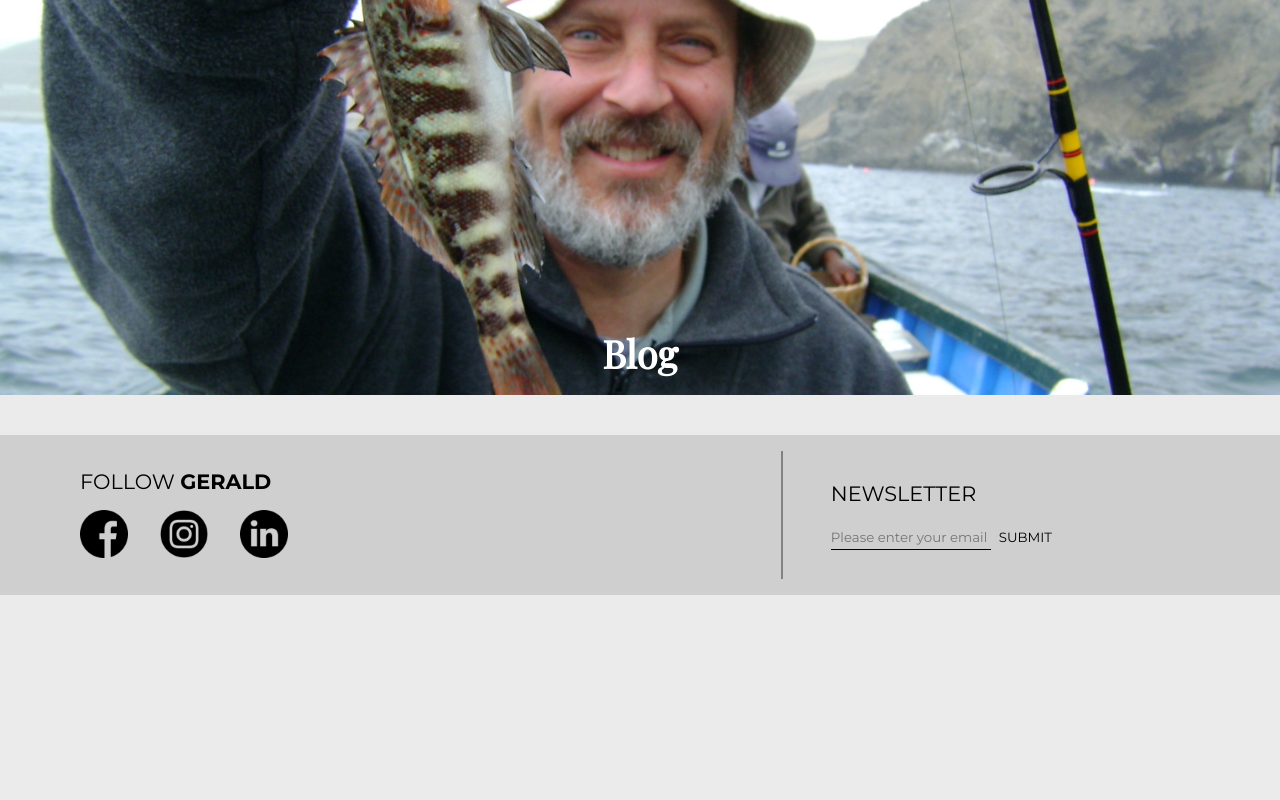
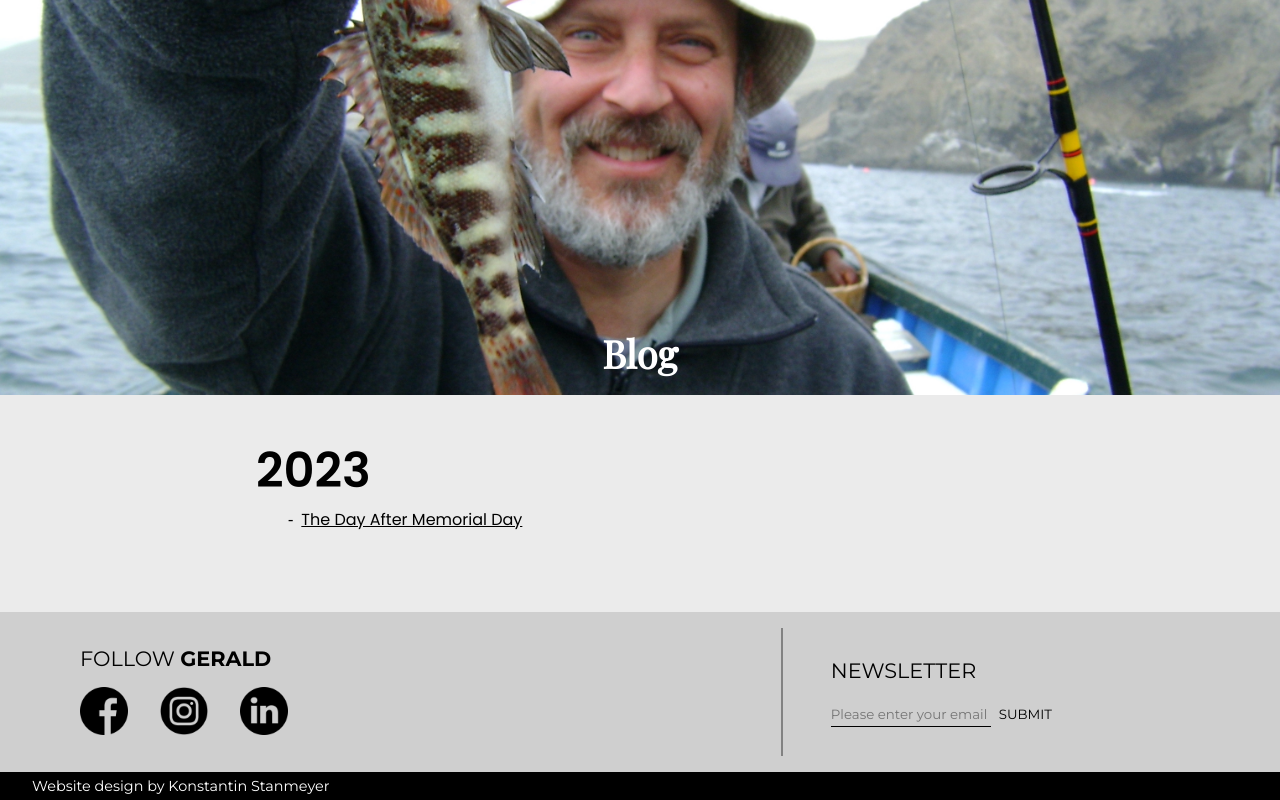
Before and after one commit to konstantinstanmeyer/gerald-elias-new, a Next.js app: page /blog in a window 1280 px wide. Shown: the part 165-965 px from the top of the page. Before the commit the page ends 800 px from the top, so only its background shows below. Built offline with nearby package versions, Linux system fonts and the light colour scheme; a web font is replaced by a local one.

Commit message:
blogs rendering conditionally

```diff
--- a/app/blog/page.js
+++ b/app/blog/page.js
@@ -1,9 +1,18 @@
 import Landing from "@/components/Landing";
+import blogs from "@/util/blogs";
 
 export default function Blog(){
     return(
         <div id="blog">
             <Landing name="Blog" imageUrl="/blog-landing.jpg"/>
+            <div id="blog-content">
+                {blogs.index["2023"].map((value, i) =>
+                    <div>
+                        <h2>{2023}</h2>
+                        <span>-<a href={"/blog/" + value}>{value}</a></span>
+                    </div>
+                )}
+            </div>
         </div>
     )
 }
--- a/app/composing/page.js
+++ b/app/composing/page.js
@@ -1,9 +1,10 @@
+import Landing from "@/components/Landing";
 
 
 export default function Composing(){
     return (
         <div>
-
+            <Landing name="Composing" imageUrl="composing.jpeg" />
         </div>
     )
 }
--- a/app/globals.css
+++ b/app/globals.css
@@ -832,4 +832,133 @@ textarea:focus, input:focus{
   font-weight: 600;
 }
 
-#concerts {}
+#concerts {
+  margin-bottom: 10rem;
+  display: flex;
+  flex-direction: column;
+  align-items: center;
+}
+
+#concerts-ad {
+  width: 16rem;
+  float: right;
+  position: relative;
+  display: flex;
+  flex-direction: column;
+  align-items: center;
+  background-color: rgb(206, 206, 206);
+  border: 1px solid rgb(142, 142, 142);
+  padding-top: 1rem;
+  padding-bottom: 1rem;
+  margin-left: 1rem;
+}
+
+#concerts-ad > p {
+  font-family: var(--font-montserrat);
+  font-size: 0.9rem;
+  width: 14rem;
+  text-align: center;
+  margin-top: 10px;
+}
+
+#concerts-ad > img {
+  width: 14rem;
+  height: 18rem;
+  object-fit: cover;
+  object-position: bottom;
+}
+
+#represented  {
+  text-align: center;
+  color: rgba(0, 0, 0, 0.5);
+  font-family: var(--font-montserrat);
+  margin-bottom: 2rem;
+}
+
+#dev-credits {
+  width: 100vw;
+  background-color: black;
+  padding-top: 0.3rem;
+  padding-bottom: 0.3rem;
+}
+
+#concerts-content {
+  width: 60%;
+}
+
+#concerts-content p {
+  font-family: var(--font-montserrat);
+  font-size: 0.95rem;
+  margin-bottom: 1rem;
+}
+
+#concerts-content h2 {
+  font-family: var(--font-poppins);
+  font-weight: 600;
+  font-size: 1.8rem;
+}
+
+#dev-credits > a {
+  color: white;
+  text-decoration: none;
+  margin-left: 2rem;
+  font-family: var(--font-montserrat);
+  font-size: 0.9rem;
+}
+
+.italic {
+  font-style: italic;
+}
+
+#concerts-content span {
+  font-style: normal;
+  font-weight: 600;
+}
+
+#blog-post {
+  margin-top: 20vh;
+}
+
+#blog-content {
+  width: 60%;
+  margin-left: auto;
+  margin-right: auto;
+  margin-bottom: 5rem;
+}
+
+#blog-content h2 {
+  font-family: var(--font-poppins);
+  font-weight: 600;
+  font-size: 3rem;
+}
+
+#blog-content a {
+  font-family: var(--font-poppins);
+  font-weight: 400;
+  text-decoration: underline;
+  color: black;
+  margin-left: 0.5rem;
+}
+
+#blog-content span {
+  color: black;
+  text-decoration: none;
+  margin-left: 2rem;
+}
+
+#blog-post {
+  min-height: 80vh;
+  width: 40%;
+  margin-left: auto;
+  margin-right: auto;
+  font-family: var(--font-playfair-display)
+}
+
+#blog-post p {
+  margin-bottom: 1rem;
+}
+
+#blog-post h2 {
+  margin-bottom: 2rem;
+  font-size: 4rem;
+}
--- a/components/Footer.jsx
+++ b/components/Footer.jsx
@@ -2,6 +2,7 @@ import NewsletterForm from "./NewsletterForm";
 
 export default function Footer(){
     return (
+        <>
             <div id="footer">
                 <div id="socials">
                     <h3>FOLLOW <span>GERALD</span></h3>
@@ -27,5 +28,9 @@ export default function Footer(){
                     </div>
                 </div>
             </div>
+            <div id="dev-credits">
+                <a target="_blank" href="https://www.linkedin.com/in/konstantin-stanmeyer/">Website design by Konstantin Stanmeyer</a>
+            </div>
+        </>
     )
 }
--- a/components/NewsletterForm.jsx
+++ b/components/NewsletterForm.jsx
@@ -40,7 +40,7 @@ export default function Newsletter(){
 
     return (
         <form onSubmit={submitContact}>
-            <input disabled={status === "success" ? true : false} value={email} onChange={e => handleInputChange(e)} placeholder="Please enter your email" />
+            <input id="newsletter-input" disabled={status === "success" ? true : false} value={email} onChange={e => handleInputChange(e)} placeholder="Please enter your email" />
             {status === "idle" && <button type="submit">SUBMIT</button>}
             {status === "invalid" && <button type="submit">INVALID</button>}
             {status === "success" && <button disabled>SUCCESS</button>}
--- a/util/blogs.js
+++ b/util/blogs.js
@@ -1,5 +1,11 @@
-const blogs = [
-    {
+const blogs = {
+    index: {
+        "2023": [
+            "The Day After Memorial Day",
+        ]
+    },
+    blogsContent: {
+        "The Day After Memorial Day": {
             name: "The Day After Memorial Day",
             date: "MAY 31, 2023",
             textBlocks: [
@@ -37,4 +43,7 @@ const blogs = [
                 `Soon, the only sound in the Rockdale graveyard was the John Deere engine, and when the fuel was all spent, that, too, went silent, and the grass grew over the gravestones.`,
             ]
         }
-]
+    }
+}
+
+export default blogs;
```
Also changed, not shown: app/blog/[name]/page.js (added, +18 -0 lines), app/books/page.js (+22 -21 lines), app/concerts-and-recordings/page.js (+11 -1 lines), util/concerts.js (+2 -5 lines), public/composing.jpeg (added), public/concerts-promo.jpeg (added). Lines whose indentation alone changed are shown as unchanged.
